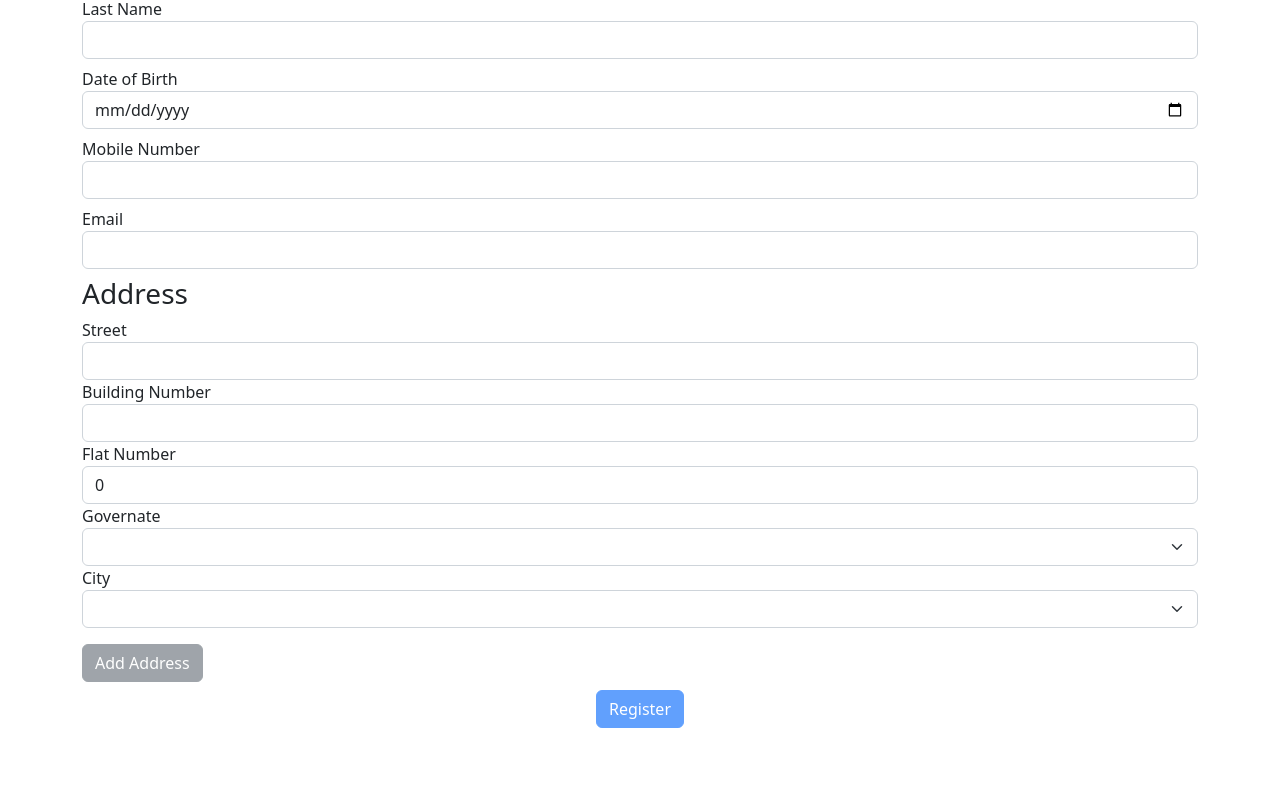
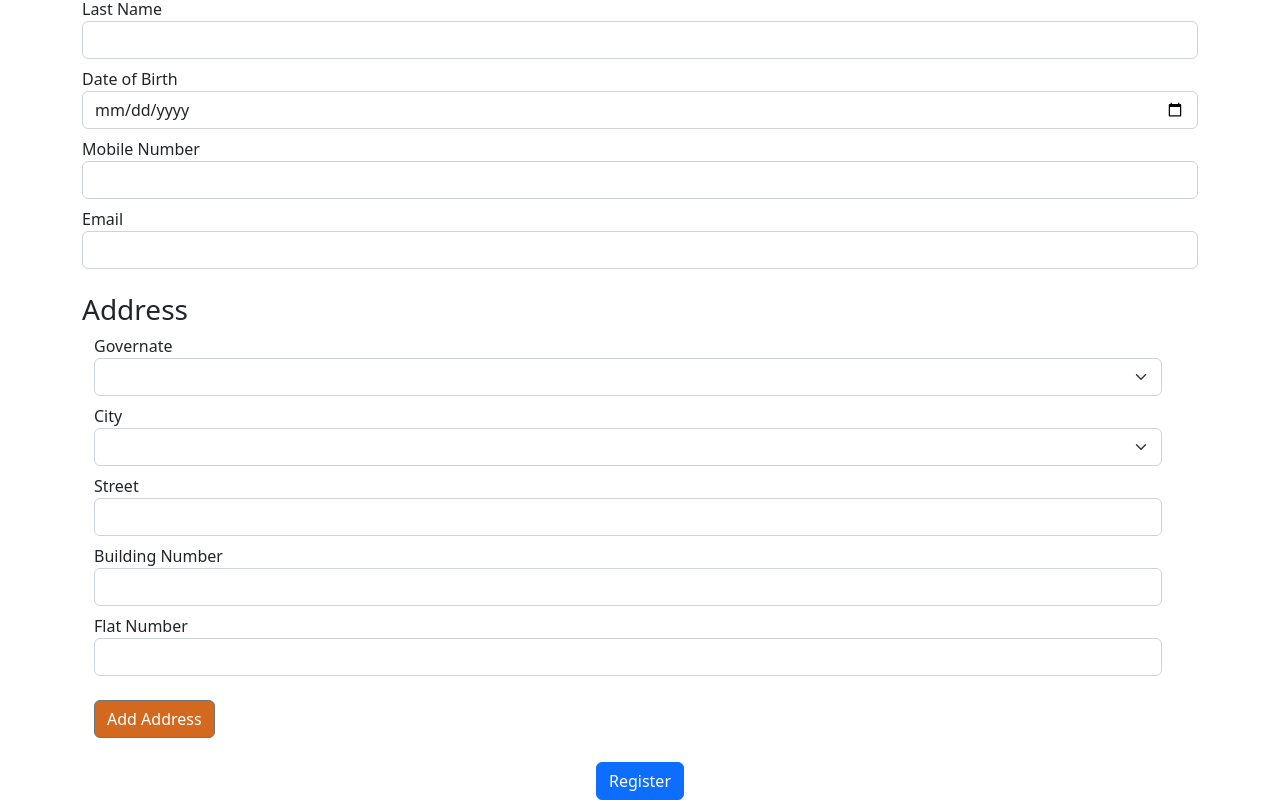
Before and after one commit to KANDEEL00/RegistrationFormUI, an Angular app: page / in a window 1280 px wide. Shown: the part 265-1065 px from the top of the page. Before the commit the page ends 993 px from the top, so only its background shows below. Built offline with nearby package versions, Linux system fonts and the light colour scheme; no server answers.

Commit message:
Reactive From, Validations

```diff
--- a/src/app/app.module.ts
+++ b/src/app/app.module.ts
@@ -8,11 +8,11 @@ import { routes } from './app.routes';
 import { provideHttpClient } from '@angular/common/http';
 import { UserFormComponent } from './components/user-form/user-form.component';
 import { AddressFormComponent } from './components/address-form/address-form.component';
-import { FormsModule } from '@angular/forms';
+import { ReactiveFormsModule } from '@angular/forms';
 
 @NgModule({
   declarations: [AppComponent, UserFormComponent, AddressFormComponent],
-  imports: [BrowserModule, FormsModule],
+  imports: [BrowserModule, ReactiveFormsModule],
   providers: [
     provideZoneChangeDetection({ eventCoalescing: true }),
     provideRouter(routes),
--- a/src/app/components/address-form/address-form.component.css
+++ b/src/app/components/address-form/address-form.component.css
@@ -0,0 +1,3 @@
+.btn{
+    background-color:chocolate;
+}
--- a/src/app/components/address-form/address-form.component.html
+++ b/src/app/components/address-form/address-form.component.html
@@ -1,40 +1,7 @@
-<div class="row-sm-6">
-  <label class="label" for="street">Street</label>
-  <input
-    type="text"
-    name="street"
-    class="form-control"
-    [(ngModel)]="address.street"
-  />
-</div>
-
-<div class="row-sm-6">
-  <label class="label" for="buildingNo">Building Number</label>
-  <input
-    type="text"
-    name="buildingNo"
-    class="form-control"
-    [(ngModel)]="address.buildingNumber"
-  />
-</div>
-
-<div class="row-sm-6">
-  <label class="label" for="flatNo">Flat Number</label>
-  <input
-    type="number"
-    name="flatNo"
-    class="form-control"
-    [(ngModel)]="address.flatNumber"
-  />
-</div>
-
-<div class="row-sm-6">
+<form class="container row gy-2" [formGroup]="addressForm">
+  <div>
     <label class="label" for="governate">Governate</label>
-  <select
-    class="form-select"
-    [(ngModel)]="address.governateID"
-    (ngModelChange)="onGovernateChange($event)"
-  >
+    <select class="form-select" formControlName="governateID">
       @for(governate of governates; track governate){
       <option value="{{ governate.governateID }}">
         {{ governate.governateName }}
@@ -43,29 +10,42 @@
     </select>
   </div>
 
-<div class="row-sm-6">
+  <div>
     <label class="label" for="city">City</label>
-  <select
-    class="form-select"
-    [(ngModel)]="address.cityID"
-    (ngModelChange)="onCityChange($event)"
-  >
+    <select class="form-select" formControlName="cityID">
       @for(city of cities; track city){
       <option value="{{ city.cityID }}">{{ city.cityName }}</option>
       }
     </select>
+  </div>
 
-  <button
-    class="mt-3 btn btn-secondary"
-    (click)="onAddAddress()"
-    [disabled]="
-      !address.street ||
-      !address.buildingNumber ||
-      !address.flatNumber ||
-      !address.governateID ||
-      !address.cityID
-    "
-  >
+  <div>
+    <label class="label">Street</label>
+    <input type="text" class="form-control" formControlName="street" />
+  </div>
+
+  <div>
+    <label class="label" for="buildingNo">Building Number</label>
+    <input
+      type="text"
+      name="buildingNo"
+      class="form-control"
+      formControlName="buildingNumber"
+    />
+  </div>
+
+  <div>
+    <label class="label" for="flatNo">Flat Number</label>
+    <input
+      type="number"
+      name="flatNo"
+      class="form-control"
+      formControlName="flatNumber"
+    />
+  </div>
+  <div class="col-auto">
+    <button class="mt-3 btn btn-secondary" (click)="onAddAddress()">
       Add Address
     </button>
   </div>
+</form>
--- a/src/app/components/address-form/address-form.component.ts
+++ b/src/app/components/address-form/address-form.component.ts
@@ -4,6 +4,7 @@ import { Governate } from '../../../shared/models/governate';
 import { City } from '../../../shared/models/city';
 import { GovernateService } from '../../services/governate.service';
 import { CityService } from '../../services/city.service';
+import { FormControl, FormGroup, Validators } from '@angular/forms';
 
 @Component({
   selector: 'address-form',
@@ -12,7 +13,15 @@ import { CityService } from '../../services/city.service';
 })
 export class AddressFormComponent implements OnInit {
   @Output() addAddress = new EventEmitter<Address>();
-  address: Address = new Address();
+
+  addressForm = new FormGroup({
+    governateID: new FormControl('', [Validators.required]),
+    cityID: new FormControl('', [Validators.required]),
+    street: new FormControl('', [Validators.required]),
+    buildingNumber: new FormControl('', [Validators.required]),
+    flatNumber: new FormControl('', [Validators.required]),
+  });
+
   governates: Governate[] = [];
   cities: City[] = [];
 
@@ -25,20 +34,51 @@ export class AddressFormComponent implements OnInit {
     this.governateService.getGovernates().subscribe((data) => {
       this.governates = data;
     });
+
+    this.addressForm.controls['governateID'].valueChanges.subscribe((govID) => {
+      this.cityService.getCities(Number(govID)).subscribe((data) => {
+        this.cities = data;
+      });
+    });
   }
 
-  onGovernateChange(governateID: number) {
-    this.address.governateID = governateID;
-    this.cityService.getCities(governateID).subscribe((data) => {
-      this.cities = data;
-    });
-  }
-  onCityChange(cityID: number) {
-    this.address.cityID = cityID;
-  }
   onAddAddress() {
-    console.log(this.address);
-    this.addAddress.emit(this.address);
-    this.address = new Address();
+    console.log(this.addressForm.value);
+    if (this.addressForm.invalid) {
+      console.log('Invalid Address');
+      if (this.addressForm.controls['governateID'].invalid) {
+        console.log('Governate is required');
+      }
+      if (this.addressForm.controls['cityID'].invalid) {
+        console.log('City is required');
+      }
+      if (this.addressForm.controls['street'].invalid) {
+        console.log('Street is required');
+      }
+      if (this.addressForm.controls['buildingNumber'].invalid) {
+        console.log('Building Number is required');
+      }
+      if (this.addressForm.controls['flatNumber'].invalid) {
+        console.log('Flat Number is required');
+      }
+    } else {
+      console.log('Valid Address');
+
+      let address = new Address();
+
+      address.governateID = Number(
+        this.addressForm.controls['governateID'].value!
+      );
+      address.cityID = Number(this.addressForm.controls['cityID'].value!);
+      address.street = this.addressForm.controls['street'].value!;
+      address.buildingNumber =
+        this.addressForm.controls['buildingNumber'].value!;
+      address.flatNumber = Number(
+        this.addressForm.controls['flatNumber'].value!
+      );
+      console.log(address);
+      this.addAddress.emit(address);
+      this.addressForm.reset();
+    }
   }
 }
--- a/src/app/components/user-form/user-form.component.html
+++ b/src/app/components/user-form/user-form.component.html
@@ -1,85 +1,45 @@
-<form class="row mt-3 gx-3 gy-2 align-items-center justify-content-center">
+<form
+  class="row mt-3 gy-2 justify-content-center"
+  [formGroup]="userForm"
+  (ngSubmit)="$event.preventDefault(); registerUser()"
+>
   <h3>User Info</h3>
-  <div class="row-sm-6">
-    <label class="label" for="fname">First Name</label>
-    <input
-      type="text"
-      name="fname"
-      class="form-control"
-      [(ngModel)]="user.firstName"
-    />
+  <div>
+    <label class="label">First Name</label>
+    <input type="text" class="form-control" formControlName="firstName" />
   </div>
 
-  <div class="row-sm-6">
-    <label class="label" for="mname">Middle Name</label>
-    <input
-      type="text"
-      name="mname"
-      class="form-control"
-      [(ngModel)]="user.middleName"
-    />
+  <div>
+    <label class="label">Middle Name</label>
+    <input type="text" class="form-control" formControlName="middleName" />
   </div>
 
-  <div class="row-sm-6">
-    <label class="label" for="lname">Last Name</label>
-    <input
-      type="text"
-      name="lname"
-      class="form-control"
-      [(ngModel)]="user.lastName"
-    />
+  <div>
+    <label class="label">Last Name</label>
+    <input type="text" class="form-control" formControlName="lastName" />
   </div>
 
-  <div class="row-sm-6">
-    <label class="label" for="dob">Date of Birth</label>
-    <input
-      type="date"
-      name="dob"
-      class="form-control"
-      [(ngModel)]="user.birthDate"
-    />
+  <div>
+    <label class="label">Date of Birth</label>
+    <input type="date" class="form-control" formControlName="birthDate" />
   </div>
 
-  <div class="row-sm-6">
-    <label class="label" for="mobile">Mobile Number</label>
-    <input
-      type="tel"
-      name="mobile"
-      class="form-control"
-      [(ngModel)]="user.mobileNumber"
-    />
+  <div>
+    <label class="label">Mobile Number</label>
+    <input type="tel" class="form-control" formControlName="mobileNumber" />
   </div>
 
-  <div class="row-sm-6">
-    <label class="label" for="email">Email</label>
-    <input
-      type="email"
-      name="email"
-      class="form-control"
-      [(ngModel)]="user.email"
-    />
+  <div>
+    <label class="label">Email</label>
+    <input type="email" class="form-control" formControlName="email" />
   </div>
 
-  <div class="row-sm-6">
+  <div class="mt-4">
     <h3>Address</h3>
-    <address-form (addAddress)="user.addresses.push($event)"></address-form>
+    <address-form (addAddress)="addresses.push($event)"></address-form>
   </div>
 
   <div class="col-auto">
-    <button
-      type="submit"
-      class="btn btn-primary"
-      (click)="registerUser()"
-      [disabled]="
-        !user.firstName ||
-        !user.lastName ||
-        !user.birthDate ||
-        !user.mobileNumber ||
-        !user.email ||
-        !user.addresses.length
-      "
-    >
-      Register
-    </button>
+    <button type="submit" class="btn btn-primary mt-3">Register</button>
   </div>
 </form>
--- a/src/app/components/user-form/user-form.component.ts
+++ b/src/app/components/user-form/user-form.component.ts
@@ -1,6 +1,8 @@
 import { Component } from '@angular/core';
 import { User } from '../../../shared/models/user';
 import { UserService } from '../../services/user.service';
+import { FormControl, FormGroup, Validators } from '@angular/forms';
+import { Address } from '../../../shared/models/address';
 
 @Component({
   selector: 'user-form',
@@ -8,15 +10,80 @@ import { UserService } from '../../services/user.service';
   styleUrl: './user-form.component.css',
 })
 export class UserFormComponent {
-  user: User = new User();
+  userForm = new FormGroup({
+    firstName: new FormControl('', [
+      Validators.required,
+      Validators.maxLength(20),
+    ]),
+    middleName: new FormControl('', Validators.maxLength(40)),
+    lastName: new FormControl('', [
+      Validators.required,
+      Validators.maxLength(20),
+    ]),
+    birthDate: new FormControl(new Date(), Validators.required),
+    mobileNumber: new FormControl('', [
+      Validators.required,
+      Validators.pattern('^[- +()0-9]+$'),
+    ]),
+    email: new FormControl('', [Validators.required, Validators.email]),
+  });
+
+  addresses: Address[] = [];
 
   constructor(public userService: UserService) {}
 
   registerUser() {
-    console.log('User Registered');
-    this.userService.addUser(this.user).subscribe((response) => {
-      console.log('User ID: ' + response);
-    });
-    this.user = new User();
+    console.log(this.userForm.value);
+    if (this.userForm.invalid) {
+      console.log('Invalid Form');
+      if (this.userForm.controls.firstName.invalid) {
+        console.log('Invalid First Name');
+      }
+      if (this.userForm.controls.middleName.invalid) {
+        console.log('Invalid Middle Name');
+      }
+      if (this.userForm.controls.lastName.invalid) {
+        console.log('Invalid Last Name');
+      }
+      if (this.userForm.controls.birthDate.invalid) {
+        console.log('Invalid Birth Date');
+      }
+      if (this.userForm.controls.mobileNumber.invalid) {
+        console.log('Invalid Mobile Number');
+        if (this.userForm.controls.mobileNumber.errors!['required']) {
+          console.log('Mobile Number is required');
+        } else if (this.userForm.controls.mobileNumber.errors!['pattern']) {
+          console.log('Mobile Number is invalid');
+        }
+      }
+      if (this.userForm.controls.email.invalid) {
+        console.log('Invalid Email');
+        if (this.userForm.controls.email.errors!['required']) {
+          console.log('Email is required');
+        }
+        if (this.userForm.controls.email.errors!['email']) {
+          console.log('Email is invalid');
+        }
+        if (this.addresses.length === 0) {
+          console.log('At least one address is required');
+        }
+      }
+    } else {
+      console.log('Valid Form');
+      const user = new User();
+      user.firstName = this.userForm.controls.firstName.value!;
+      user.middleName = this.userForm.controls.middleName.value!;
+      user.lastName = this.userForm.controls.lastName.value!;
+      user.birthDate = this.userForm.controls.birthDate.value!;
+      user.mobileNumber = this.userForm.controls.mobileNumber.value!;
+      user.email = this.userForm.controls.email.value!;
+      user.addresses = this.addresses;
+
+      this.userService.addUser(user).subscribe((response) => {
+        console.log('User ID: ' + response);
+        console.log('User Registered');
+        this.userForm.reset();
+      });
+    }
   }
 }
```
Lines whose indentation alone changed are shown as unchanged.
